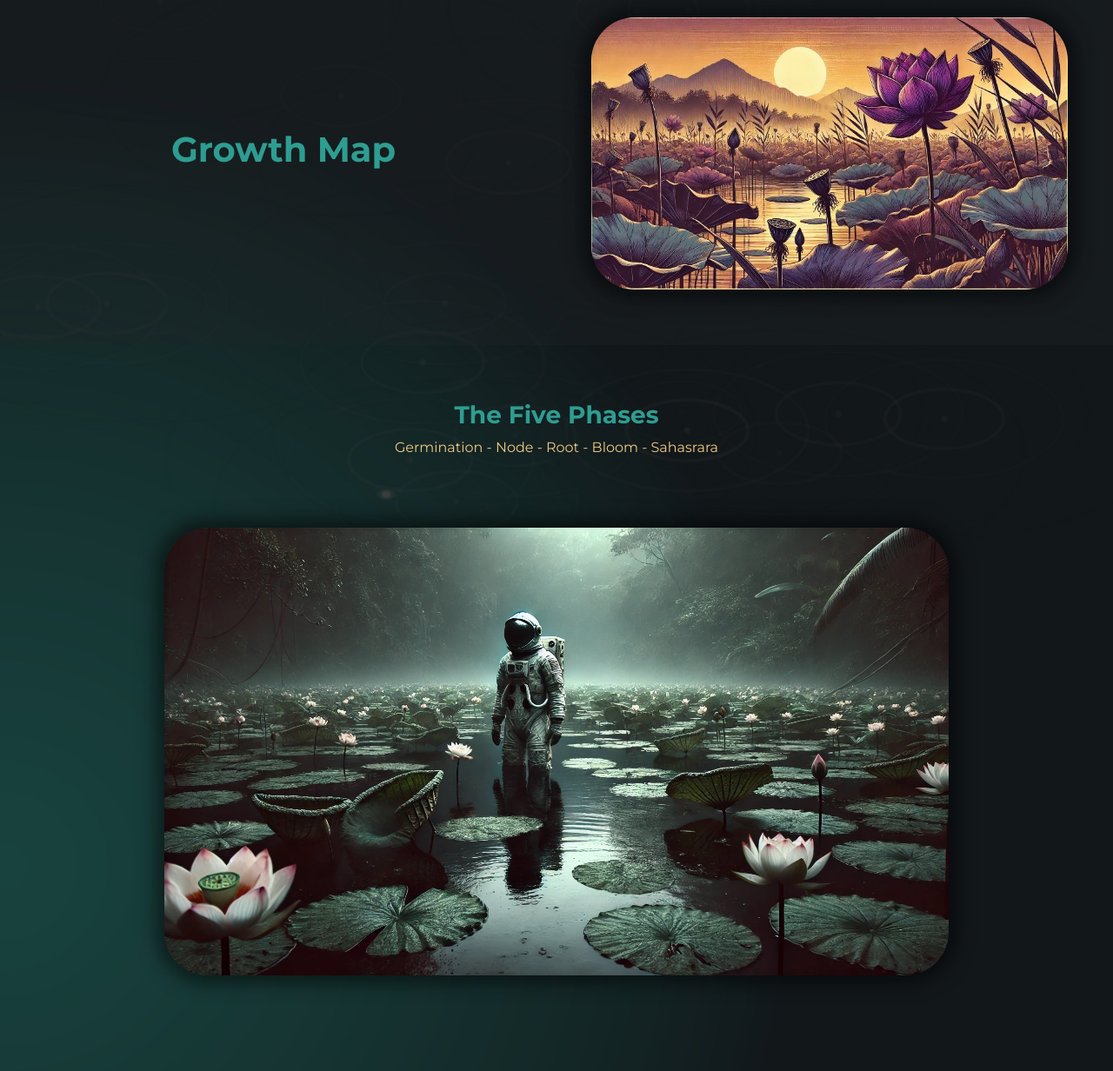
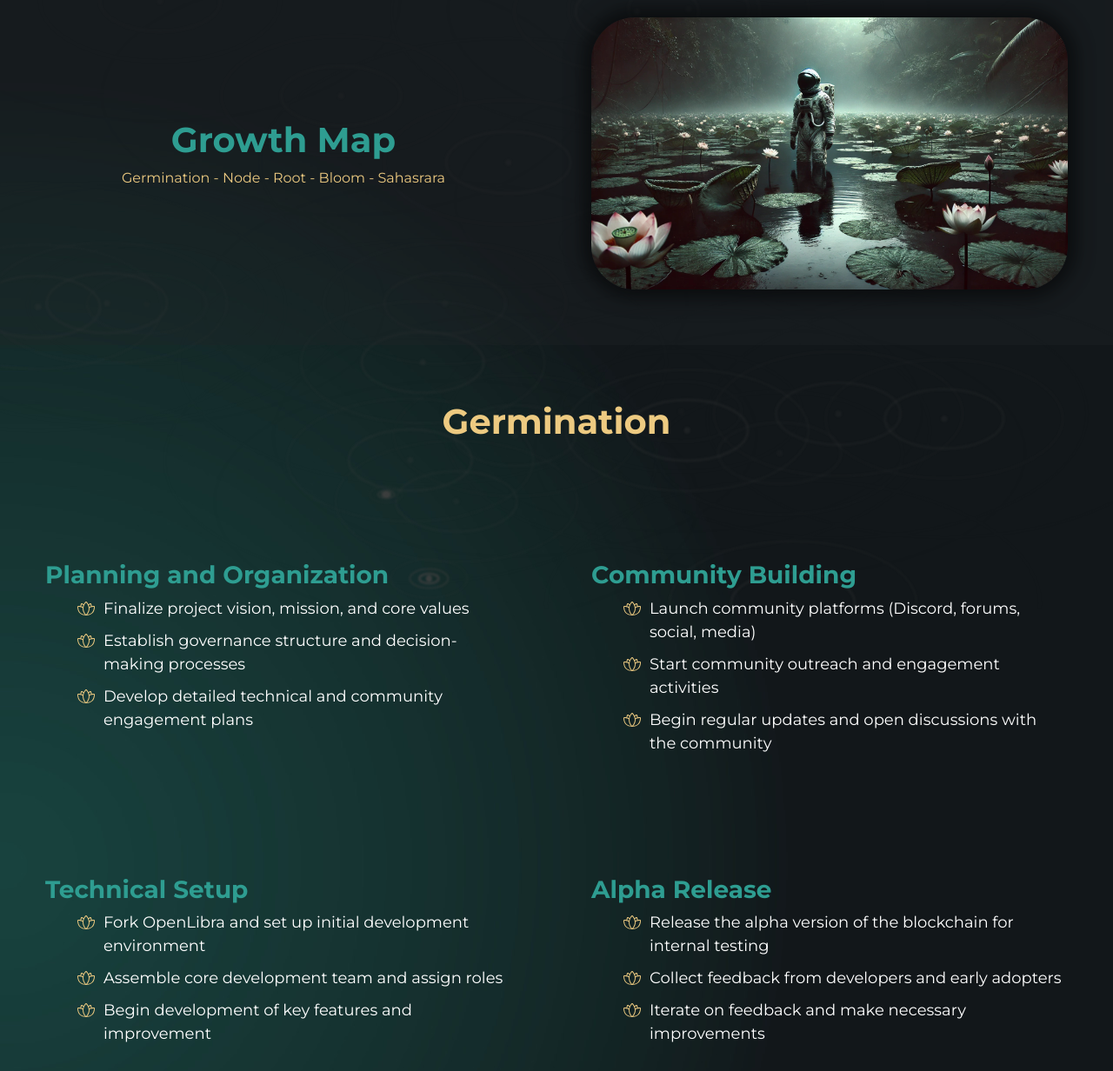
Before and after one commit to lotuscommunity/website, a plain HTML site: page www/growth_map.html in a window 1280 px wide. Shown: the part 100-1332 px from the top of the page at 87% size. Drawn offline with Linux system fonts and the light colour scheme.

Commit message:
replace astronaut image in growth map

```diff
--- a/www/growth_map.html
+++ b/www/growth_map.html
@@ -52,31 +52,18 @@
                 <div class="card-group">
                     <div class="card mx-0 my-5 mx-sm-1 mx-md-2 mx-lg-3 mx-xl-4 mx-xxl-5 rounded border-none">
                         <div class="card-body d-flex justify-content-center align-items-center">
+                            <div>
                             <h1 class="card-title text-custom-green text-center montserrat-font fw-bold fs-1">Growth Map</h1>
+                            <p class="card-text text-custom-golden text-center">
+                                Germination - Node - Root - Bloom - Sahasrara
+                            </p>
+                            </div>
                         </div>
                     </div>
 
                     <div class="card mx-0 my-5 mx-sm-1 mx-md-2 mx-lg-3 mx-xl-4 mx-xxl-5 rounded border-none">
                         <div class="card-body text-center">
-                            <img src="img/lotus_growth.png" class="blur-image-and-radius" width="100%" >
-                        </div>
-                    </div>
-                </div>
-            </div>
-
-            <div class="container-fluid">
-                <div class="card-group">
-                    <div class="card mx-0 my-5 mx-sm-1 mx-md-2 mx-lg-3 mx-xl-4 mx-xxl-5 rounded opacity-animate-hidden border-none">
-                        <div class="card-body">
-                            <h1 class="card-title text-custom-green text-center montserrat-font fw-bold fs-3">The Five Phases</h1>
-                            <p class="card-text text-custom-golden text-center">
-                                Germination - Node - Root - Bloom - Sahasrara
-                            </p>
-                        </div>
-                        <div class="card mx-0 my-5 mx-sm-1 mx-md-2 mx-lg-3 mx-xl-4 mx-xxl-5 rounded opacity-animate-hidden border-none">
-                            <div class="card-body text-center">
-                              <img src="img/astronaut_1.jpg" class="blur-image-and-radius" width="80%" >
-                            </div>
+                            <img src="img/astronaut_1.jpg" class="blur-image-and-radius" width="100%" >
                         </div>
                     </div>
                 </div>
```
Also changed, not shown: www/index.html (+1 -1 lines).
